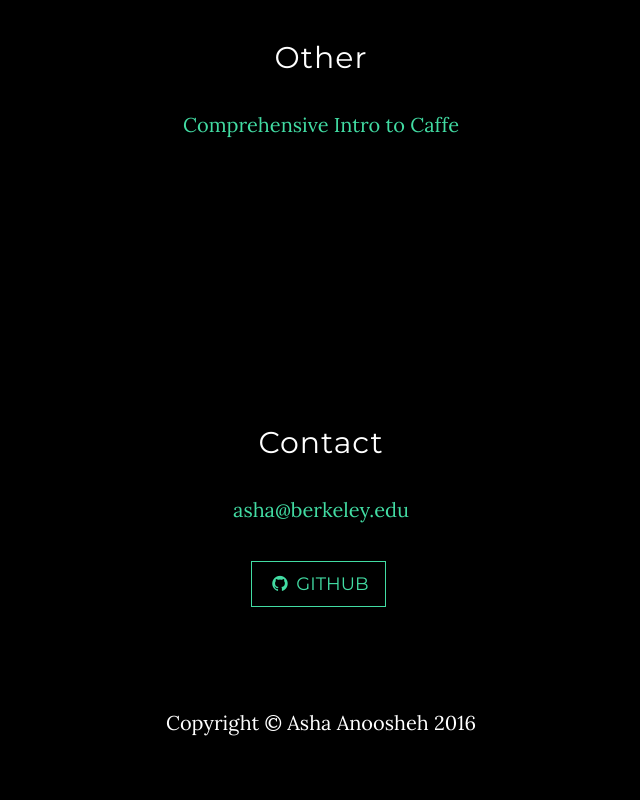
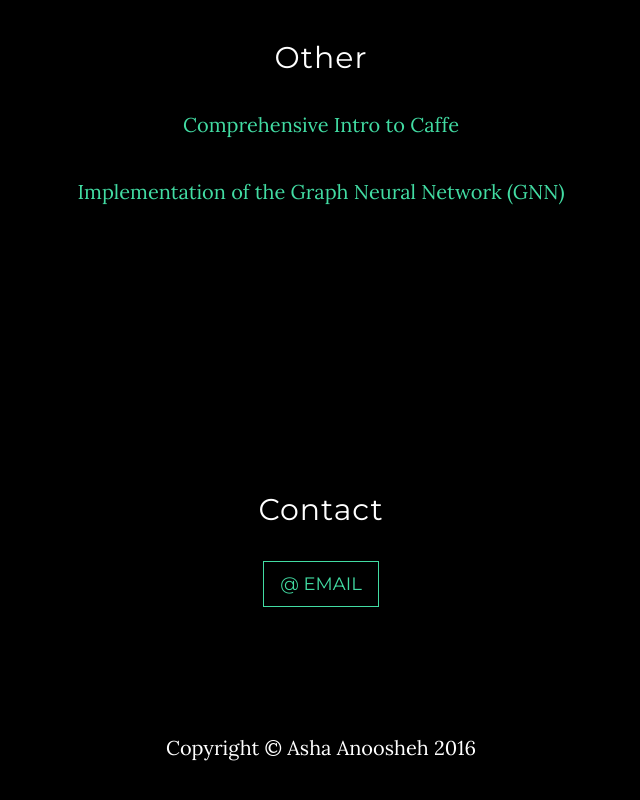
Before and after one commit to AAnoosheh/aanoosheh.github.io, a plain HTML site: page index.html in a window 1280 px wide. Shown: the part 2482-3282 px from the top of the page, without its empty margins (319-959 px from the left). Drawn offline with Linux system fonts and the light colour scheme.

Commit message:
Add GNN link

```diff
--- a/index.html
+++ b/index.html
@@ -144,6 +144,7 @@
                 <div class="col-lg-8 col-lg-offset-2">
                     <h2>Other</h2>
                     <p><a href="https://drive.google.com/open?id=1BTVMAbU0_yapyBQqBaUJwDnBbZZQXcEfur1mhkVow6A">Comprehensive Intro to Caffe</a></p>
+                    <p><a href="https://github.com/AAnoosheh/GNN">Implementation of the Graph Neural Network (GNN)</a></p>
                 </div>
             </div>
         </div>
@@ -154,13 +155,13 @@
         <div class="row">
             <div class="col-lg-8 col-lg-offset-2">
                 <h2>Contact</h2>
-                <p><a href="mailto:asha@berkeley.edu">asha@berkeley.edu</a>
+                <p><a href="mailto:asha@berkeley.edu" class="btn btn-default btn-lg">@ EMail</a>
                 </p>
-                <ul class="list-inline banner-social-buttons">
+<!--                 <ul class="list-inline banner-social-buttons">
                     <li>
                         <a href="https://github.com/AAnoosheh" class="btn btn-default btn-lg"><i class="fa fa-github fa-fw"></i> <span class="network-name">Github</span></a>
                     </li>
-                </ul>
+                </ul> -->
             </div>
         </div>
     </section>
```
